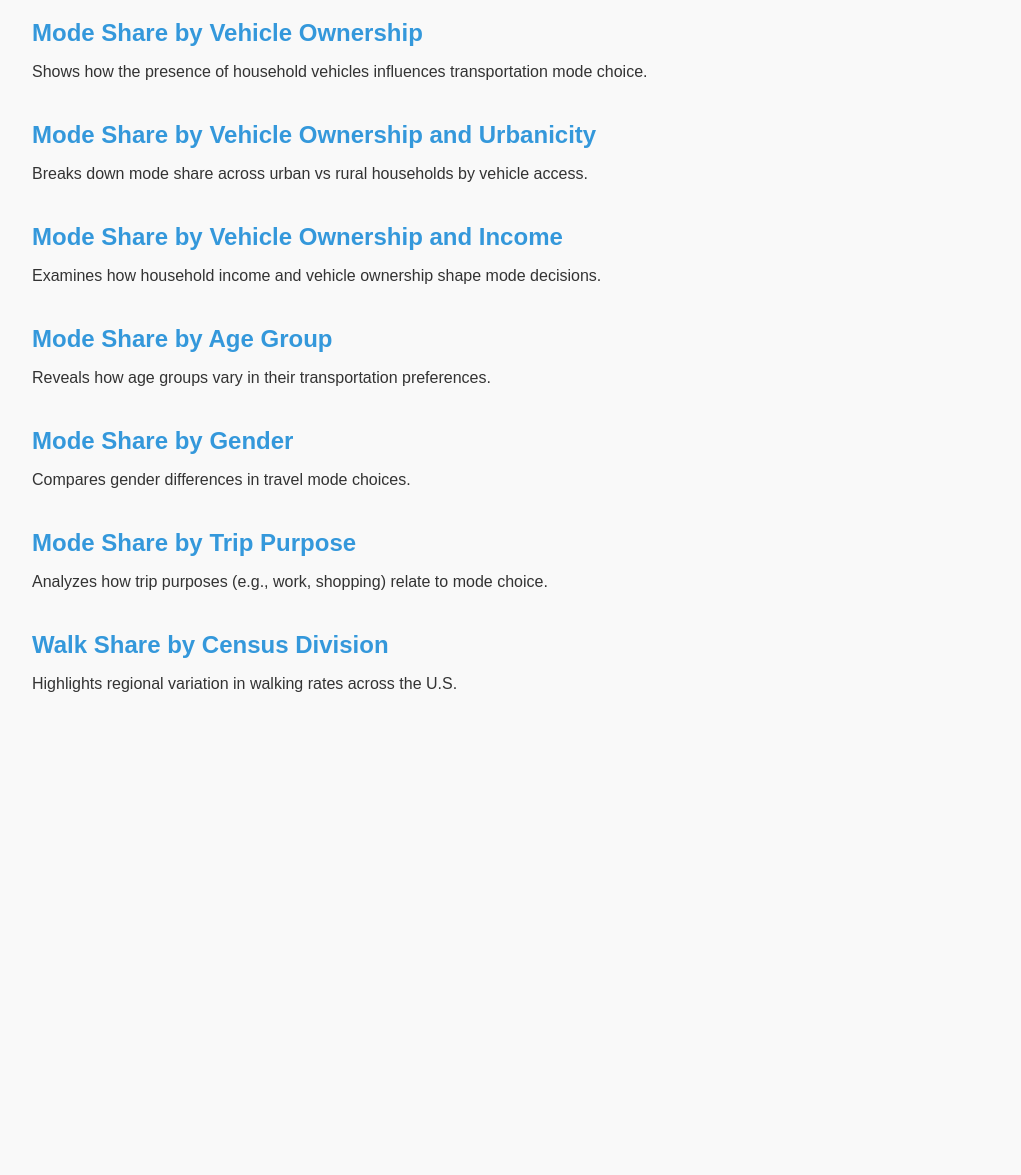
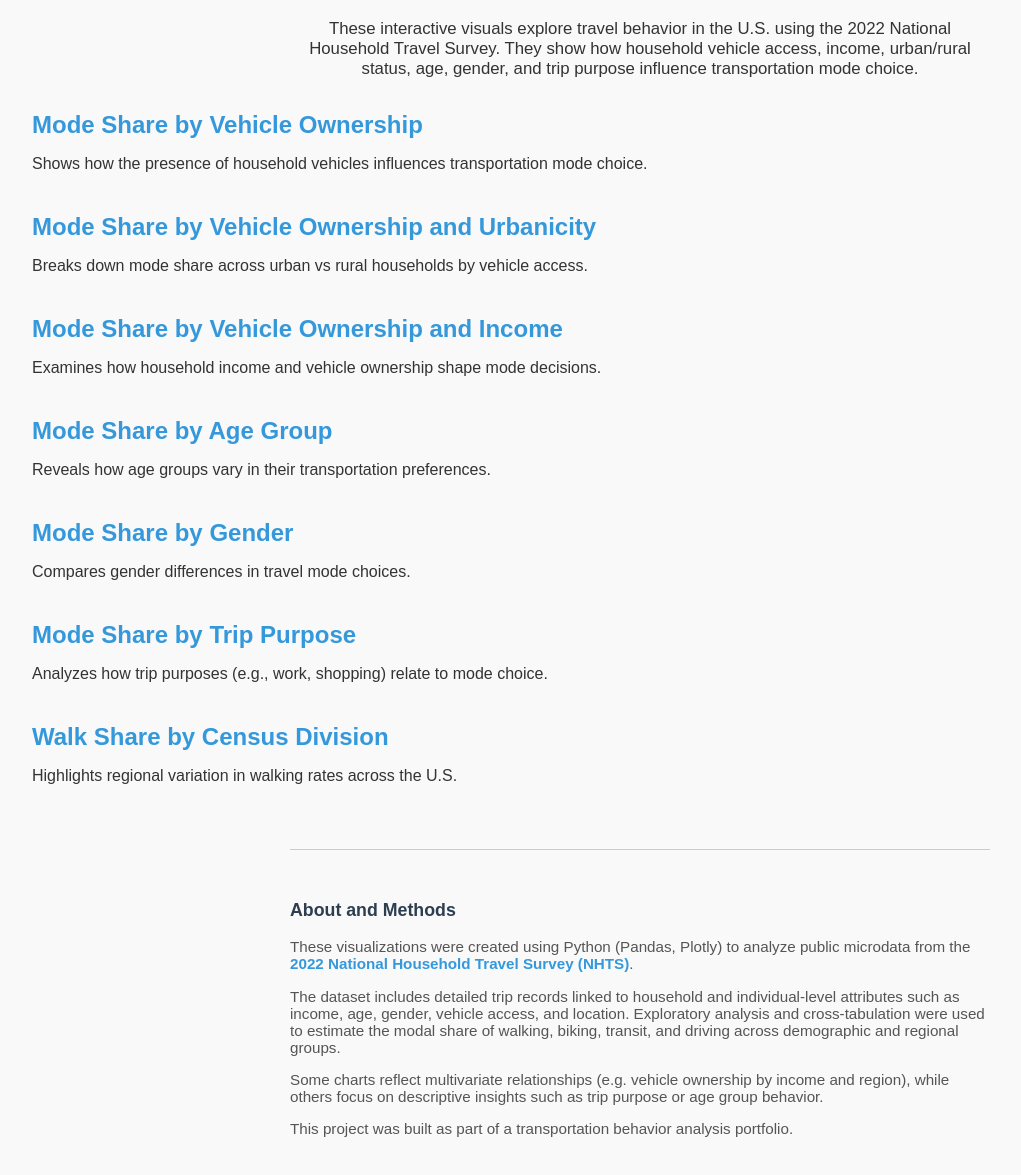
Before and after one commit to leimic/NHTS_Travel, a plain HTML site: page index.html in a window 1280 px wide. Shown: the part 93-1268 px from the top of the page, without its empty margins (0-1021 px from the left). Before the commit the page ends 858 px from the top, so only its background shows below. Drawn offline with Linux system fonts and the light colour scheme.

Commit message:
Update index.html
added additional project info, plus formatting edits

```diff
--- a/index.html
+++ b/index.html
@@ -16,6 +16,12 @@
       text-align: center;
       color: #2c3e50;
     }
+    p.intro {
+      text-align: center;
+      max-width: 700px;
+      margin: 0 auto 2rem;
+      font-size: 1.05rem;
+    }
     .section {
       margin-bottom: 2.5rem;
     }
@@ -31,18 +37,28 @@
     a:hover {
       text-decoration: underline;
     }
-    .preview {
-      margin-top: 0.3rem;
-      max-width: 100%;
-      height: auto;
-      border: 1px solid #ddd;
-      border-radius: 4px;
+    .footer {
+      margin-top: 4rem;
+      font-size: 0.95rem;
+      border-top: 1px solid #ccc;
+      padding-top: 2rem;
+      color: #555;
+      max-width: 700px;
+      margin-left: auto;
+      margin-right: auto;
+    }
+    .footer h3 {
+      color: #2c3e50;
     }
   </style>
 </head>
 <body>
   <h1>NHTS 2022 Mode Share Visualizations</h1>
 
+  <p class="intro">
+    These interactive visuals explore travel behavior in the U.S. using the 2022 National Household Travel Survey.
+    They show how household vehicle access, income, urban/rural status, age, gender, and trip purpose influence transportation mode choice.
+  </p>
   <div class="section">
     <h2><a href="mode_share_by_vehicle_access.html">Mode Share by Vehicle Ownership</a></h2>
     <p>Shows how the presence of household vehicles influences transportation mode choice.</p>
@@ -78,5 +94,24 @@
     <p>Highlights regional variation in walking rates across the U.S.</p>
   </div>
 
+  <div class="footer">
+    <h3>About and Methods</h3>
+    <p>
+      These visualizations were created using Python (Pandas, Plotly) to analyze public microdata from the
+      <a href="https://nhts.ornl.gov/">2022 National Household Travel Survey (NHTS)</a>.
+    </p>
+    <p>
+      The dataset includes detailed trip records linked to household and individual-level attributes such as
+      income, age, gender, vehicle access, and location. Exploratory analysis and cross-tabulation were used
+      to estimate the modal share of walking, biking, transit, and driving across demographic and regional groups.
+    </p>
+    <p>
+      Some charts reflect multivariate relationships (e.g. vehicle ownership by income and region), while others
+      focus on descriptive insights such as trip purpose or age group behavior.
+    </p>
+    <p>
+      This project was built as part of a transportation behavior analysis portfolio.
+    </p>
+  </div>
 </body>
 </html>
```
